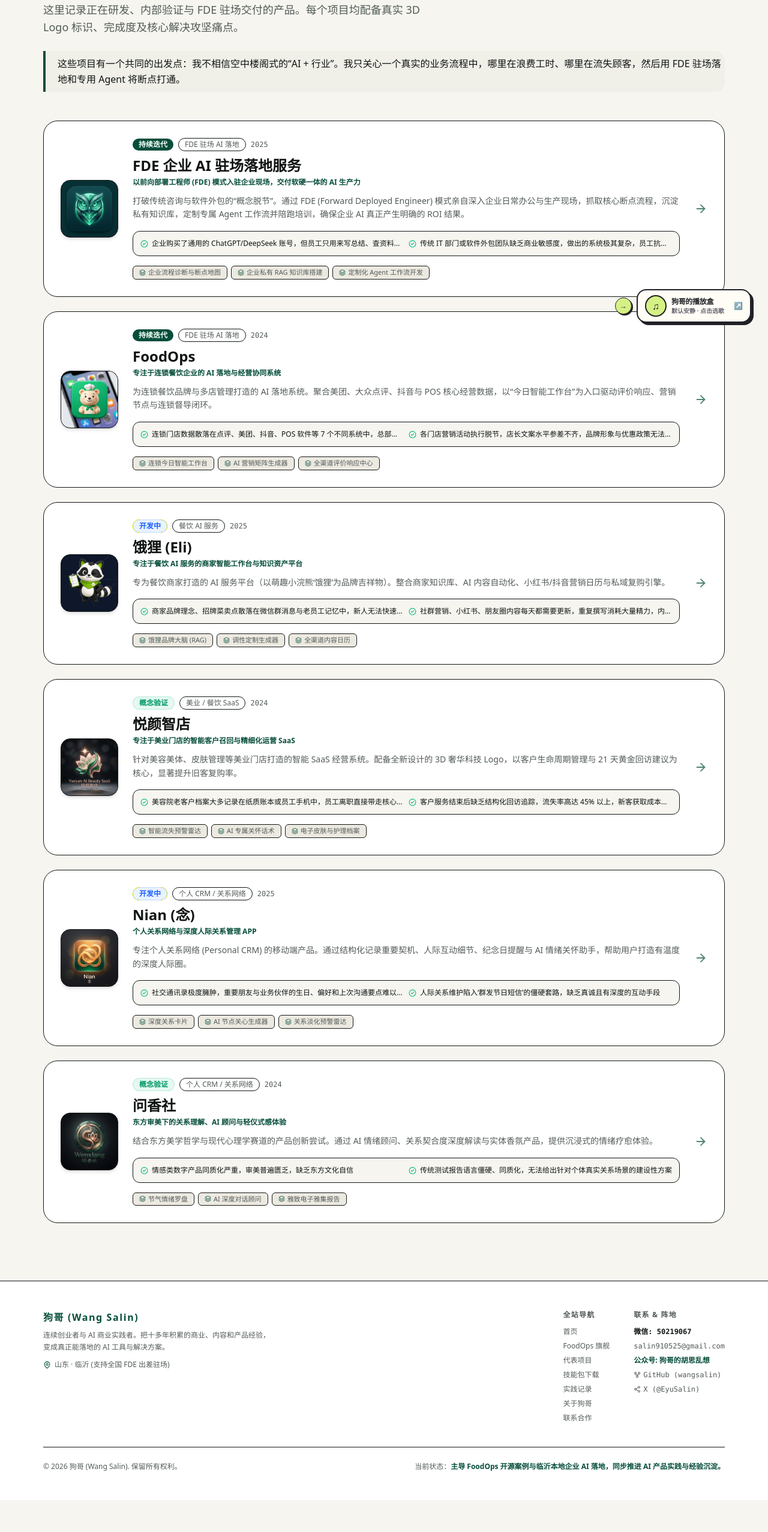
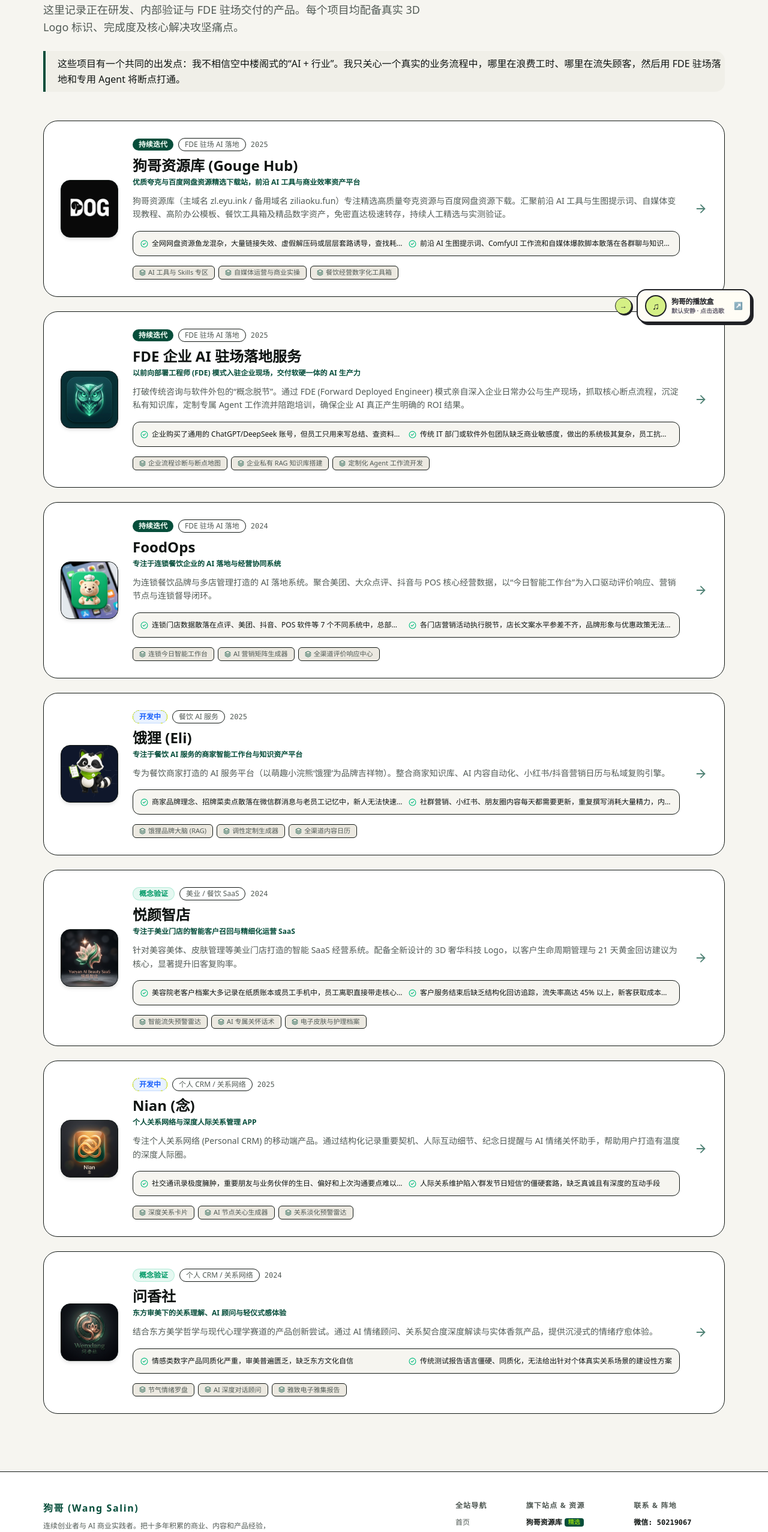
Before and after one commit to wangsalin/salin-site, a Next.js app: page /projects in a window 1280 px wide. Shown: the part 234-2788 px from the top of the page at 60% size. Before the commit the page ends 2735 px from the top, so only its background shows below. Built offline with nearby package versions, Linux system fonts and the light colour scheme.

Commit message:
feat: add Gouge Hub (zl.eyu.ink / ziliaoku.fun) across navigation, project matrix, footer, and skills page; enforce hero SALIN z-index hierarchy

```diff
--- a/src/app/skills/page.tsx
+++ b/src/app/skills/page.tsx
@@ -59,6 +59,32 @@
         <p className="text-lg leading-relaxed" style={{ color: "var(--text-secondary)" }}>
           AI Agent 的技能（Skill）不是单一的文本，而是包含配置文件、场景 Prompt、工具代码、测试用例与 SOP 指南的完整多文件工作包。所有技能包均提供解压即用的 <strong style={{ color: "var(--text-primary)" }}>.ZIP 源码压缩包下载</strong>。
         </p>
+
+        {/* 狗哥资源库联动 Banner */}
+        <div className="mt-6 p-4 sm:p-5 rounded-2xl border-2 border-emerald-500/30 bg-emerald-500/5 flex flex-col sm:flex-row items-start sm:items-center justify-between gap-4">
+          <div className="space-y-1">
+            <div className="flex items-center gap-2">
+              <span className="px-2 py-0.5 rounded text-[10px] font-mono font-bold bg-[var(--brand)] text-[var(--brand-foreground)]">
+                网盘精选
+              </span>
+              <span className="text-sm font-extrabold text-[var(--text-primary)]">
+                寻找更多前沿 AI 工具、提示词与商业效率模板？
+              </span>
+            </div>
+            <p className="text-xs text-[var(--text-secondary)]">
+              欢迎前往【<strong>狗哥资源库</strong>】(主域名: zl.eyu.ink / 备用: ziliaoku.fun)，已精选收录 2,400+ 份夸克与百度网盘优质资源，100% 免密极速转存。
+            </p>
+          </div>
+          <a
+            href="https://zl.eyu.ink"
+            target="_blank"
+            rel="noopener noreferrer"
+            className="px-4 py-2 rounded-xl text-xs font-bold bg-[var(--brand)] text-[var(--brand-foreground)] hover:opacity-90 transition-opacity shrink-0 flex items-center gap-1.5 shadow-sm"
+          >
+            <span>访问狗哥资源库</span>
+            <span>↗</span>
+          </a>
+        </div>
       </div>
 
       {/* 实时搜索与分类筛选控制栏 */}
--- a/src/components/home/featured-projects.tsx
+++ b/src/components/home/featured-projects.tsx
@@ -121,7 +121,11 @@
 
               {/* 底部按钮指示器 */}
               <div className="pt-4 border-t border-[var(--border)] flex items-center justify-between text-xs font-bold text-[var(--brand)]">
-                <span>了解完整 FDE 落地 SOP 与技术架构</span>
+                <span>
+                  {project.externalUrl
+                    ? "支持在线直达 (zl.eyu.ink / 备用: ziliaoku.fun)"
+                    : "了解完整落地 SOP 与技术架构"}
+                </span>
                 <span className="flex items-center gap-1 group-hover:translate-x-1 transition-transform">
                   查看项目详情 <ArrowRight size={14} />
                 </span>
--- a/src/components/home/hero-section.tsx
+++ b/src/components/home/hero-section.tsx
@@ -482,7 +482,7 @@
           y: smoothProneY,
           x: mousePos.x * 10,
         }}
-        className="absolute bottom-0 inset-x-0 w-full z-15 flex flex-col items-center justify-end pointer-events-auto select-none cursor-pointer group"
+        className="absolute bottom-0 inset-x-0 w-full z-[15] md:z-20 flex flex-col items-center justify-end pointer-events-auto select-none cursor-pointer group"
         title="点击狗哥互动"
       >
         <div className="relative w-full max-w-[720px] flex justify-center px-4">
--- a/src/components/layout/mobile-menu.tsx
+++ b/src/components/layout/mobile-menu.tsx
@@ -74,10 +74,13 @@
         <div className="space-y-1.5">
           {siteConfig.navLinks.map((link) => {
             const isActive = pathname === link.href;
+            const isExternal = link.href.startsWith("http");
             return (
               <Link
                 key={link.href}
                 href={link.href}
+                target={isExternal ? "_blank" : undefined}
+                rel={isExternal ? "noopener noreferrer" : undefined}
                 onClick={onClose}
                 className={cn(
                   "flex items-center justify-between px-4 py-3.5 rounded-2xl text-lg font-bold transition-all",
--- a/src/components/layout/site-footer.tsx
+++ b/src/components/layout/site-footer.tsx
@@ -27,22 +27,63 @@
           </div>
 
           {/* 右侧导航 */}
+          {/* 右侧导航 */}
           <div className="flex flex-wrap gap-10">
             <div>
               <div className="text-xs font-bold tracking-widest uppercase mb-3" style={{ color: "var(--text-secondary)" }}>
                 全站导航
               </div>
               <div className="flex flex-col gap-2">
-                {siteConfig.navLinks.map((link) => (
+                {siteConfig.navLinks.map((link) => {
+                  const isExternal = link.href.startsWith("http");
+                  return (
                     <Link
                       key={link.href}
                       href={link.href}
+                      target={isExternal ? "_blank" : undefined}
+                      rel={isExternal ? "noopener noreferrer" : undefined}
                       className="text-xs transition-colors hover:text-[var(--brand)] font-medium"
                       style={{ color: "var(--text-secondary)" }}
                     >
                       {link.label}
                     </Link>
-                ))}
+                  );
+                })}
+              </div>
+            </div>
+
+            <div>
+              <div className="text-xs font-bold tracking-widest uppercase mb-3" style={{ color: "var(--text-secondary)" }}>
+                旗下站点 & 资源
+              </div>
+              <div className="flex flex-col gap-2 text-xs">
+                <a
+                  href="https://zl.eyu.ink"
+                  target="_blank"
+                  rel="noopener noreferrer"
+                  className="font-bold text-[var(--text-primary)] hover:text-[var(--brand)] transition-colors flex items-center gap-1"
+                >
+                  狗哥资源库 <span className="text-[10px] font-mono text-[var(--accent)] bg-[var(--brand)] px-1.5 py-0.2 rounded">精选</span>
+                </a>
+                <a
+                  href="https://zl.eyu.ink"
+                  target="_blank"
+                  rel="noopener noreferrer"
+                  className="font-mono text-[var(--text-secondary)] hover:text-[var(--brand)] transition-colors"
+                >
+                  主站: zl.eyu.ink ↗
+                </a>
+                <a
+                  href="https://ziliaoku.fun"
+                  target="_blank"
+                  rel="noopener noreferrer"
+                  className="font-mono text-[var(--text-secondary)] hover:text-[var(--brand)] transition-colors"
+                >
+                  备用: ziliaoku.fun ↗
+                </a>
+                <span className="text-[11px] text-[var(--text-secondary)] opacity-80 pt-1">
+                  2,400+ 夸克与百度网盘资源
+                </span>
               </div>
             </div>
 
--- a/src/data/projects.ts
+++ b/src/data/projects.ts
@@ -2,6 +2,65 @@
 import { siteConfig } from "@/data/site";
 
 export const projects: Project[] = [
+  {
+    name: "狗哥资源库 (Gouge Hub)",
+    slug: "gouge-hub",
+    subtitle: "优质夸克与百度网盘资源精选下载站，前沿 AI 工具与商业效率资产平台",
+    summary:
+      "狗哥资源库（主域名 zl.eyu.ink / 备用域名 ziliaoku.fun）专注精选高质量夸克资源与百度网盘资源下载。汇聚前沿 AI 工具与生图提示词、自媒体变现教程、高阶办公模板、餐饮工具箱及精品数字资产，免密直达极速转存，持续人工精选与实测验证。",
+    description:
+      `面向内容创作者、商业操盘手与 AI 实践者的全网高价值数字资产精选平台。全站收录 2,400+ 份高质量资源，涵盖 AI Agent 工具箱、Claude Code 终端实操、ComfyUI 商业工作流、自媒体搞钱实操教程、投行级财务动态模型、餐饮数字化经营工具箱等。所有资源均支持夸克网盘与百度网盘双通道免密转存，人工 100% 校验真实有效性，提供极速补档服务与专属检索。采用双域名多节点部署（主域名 zl.eyu.ink 与备用域名 ziliaoku.fun），确保全天候高可用访问。`,
+    category: "ai-product",
+    status: "持续迭代",
+    year: "2025",
+    role: ["平台主理人", "数字资产架构", "资源真实性校验", "全网分发"],
+    cover: "/images/projects/ziliaoku-cover.jpg",
+    logo: "/images/projects/ziliaoku-logo.png",
+    featured: true,
+    technologies: ["Next.js", "TailwindCSS", "Cloudflare", "Quark API", "Baidu Netdisk"],
+    problem: [
+      "全网网盘资源鱼龙混杂，大量链接失效、虚假解压码或层层套路诱导，查找耗费大量时间",
+      "前沿 AI 生图提示词、ComfyUI 工作流和自媒体爆款脚本散落在各群聊与知识星球中，缺乏系统化沉淀",
+      "很多中小创业者急需现成的餐饮工具箱、高阶财务表格或商业路演 PPT，但找不到高质量工业级模板",
+      "单一域名容易受解析波动或临时拦截影响，急需高可用的备用域名双保险机制"
+    ],
+    insight: [
+      "信息差永远存在，但靠套路换不来长期信任。做资源库的核心不是拼数量，而是做‘100% 实测可用’的硬核交付",
+      "为 AI 工具与效率模板建立结构化标签体系，让用户 30 秒内精准定位目标资源并一键极速转存",
+      "双域名部署（主域名 zl.eyu.ink + 备用域名 ziliaoku.fun）保障长期可用性与访问稳定性"
+    ],
+    solution: [
+      "核心收录 2,400+ 份高价值资源：覆盖 AI 工具、自媒体运营、个人提升、办公效率、餐饮经营等 11 大核心分类",
+      "夸克 + 百度双通道免密直达：杜绝繁琐密码与套路，支持一键极速转存至个人网盘",
+      "严格人工复核与 24 小时补档承诺：每项资源入库前均经过解压与可用性实测，失效即补",
+      "主备双域名部署机制：主站访问 zl.eyu.ink，遇解析异常自动无缝切换备用域名 ziliaoku.fun"
+    ],
+    modules: [
+      {
+        title: "AI 工具与 Skills 专区",
+        description: "收录 Claude Code 终端实操、ComfyUI 商业工作流、AI Agent 多文件技能包与生图 Prompt",
+      },
+      {
+        title: "自媒体运营与商业实操",
+        description: "小红书千赞爆款脚本、抖音与视频号获客拆解、一人公司商业变现实操手册",
+      },
+      {
+        title: "餐饮经营数字化工具箱",
+        description: "522道高利润商业小吃核心配方、外卖运营测算表、餐厅连锁成本管控动态模型",
+      },
+      {
+        title: "高阶办公效率模板",
+        description: "投行级财务动态测算模型、50套极简商业路演 PPT、自动化 Excel 函数看板",
+      },
+    ],
+    progress: "已稳定运行，收录 2,400+ 份精选资源，每日保持人工动态校验与上新，访问量稳步增长中。",
+    learnings: [
+      "把好资源做成不设门槛的直达站，比设各种关注套路更能积累真实的口碑与长久用户",
+      "主备双域名策略（zl.eyu.ink / ziliaoku.fun）能有效对抗网络解析波动，让用户永远找得到根据地",
+    ],
+    externalUrl: "https://zl.eyu.ink",
+    lastUpdated: "2026-10",
+  },
   {
     name: "FDE 企业 AI 驻场落地服务",
     slug: "fde-enterprise-ai",
--- a/src/data/site.ts
+++ b/src/data/site.ts
@@ -23,10 +23,13 @@
   nowUpdatedAt: "2026 年 7 月",
   nowStatus: "主导 FoodOps 开源案例与临沂本地企业 AI 落地，同步推进 AI 产品实践与经验沉淀。",
   heroTags: ["AI 商业实践", "FoodOps 开源中", "临沂 & 全国驻场"],
+  ziliaokuUrl: "https://zl.eyu.ink",
+  ziliaokuBackupUrl: "https://ziliaoku.fun",
   navLinks: [
     { label: "首页", href: "/" },
     { label: "FoodOps 旗舰", href: "/projects/foodops" },
     { label: "代表项目", href: "/projects" },
+    { label: "狗哥资源库 ↗", href: "https://zl.eyu.ink" },
     { label: "技能包下载", href: "/skills" },
     { label: "实践记录", href: "/notes" },
     { label: "关于狗哥", href: "/about" },
```
Also changed, not shown: src/components/layout/site-header.tsx (+8 -3 lines), public/images/projects/ziliaoku-cover.jpg (added), public/images/projects/ziliaoku-logo.png (added). Lines whose indentation alone changed are shown as unchanged.
